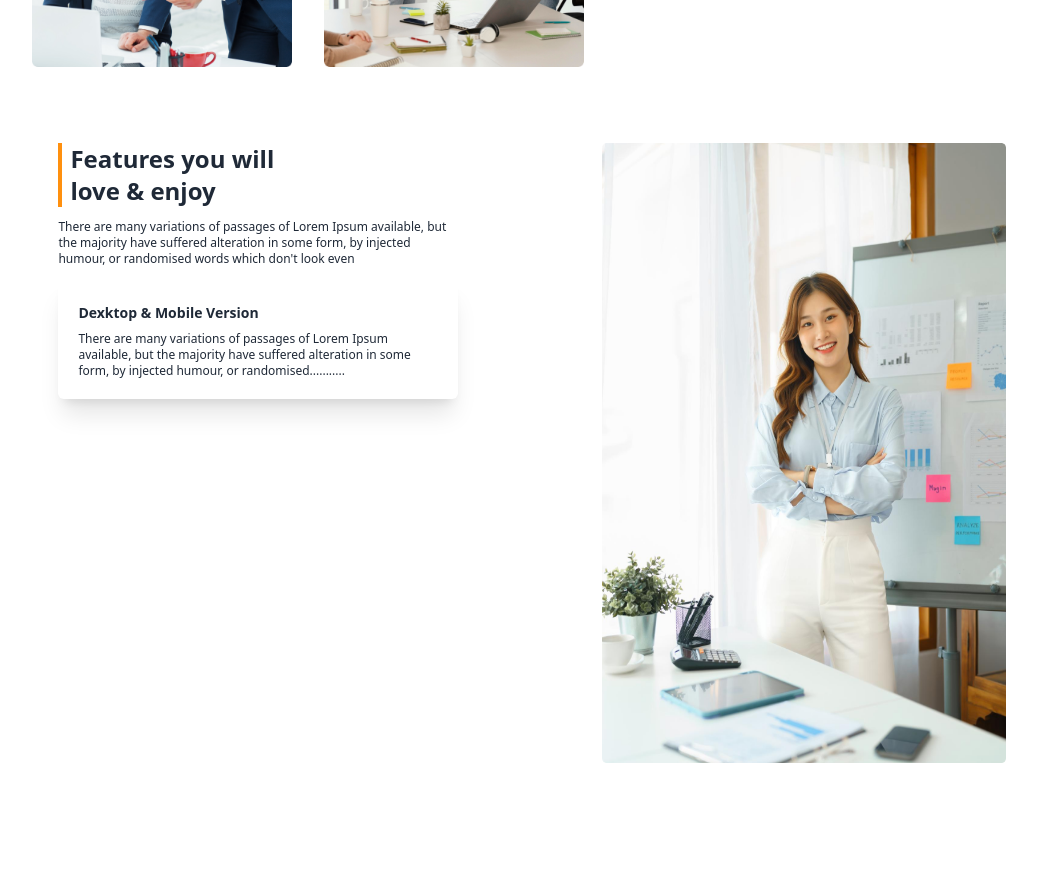
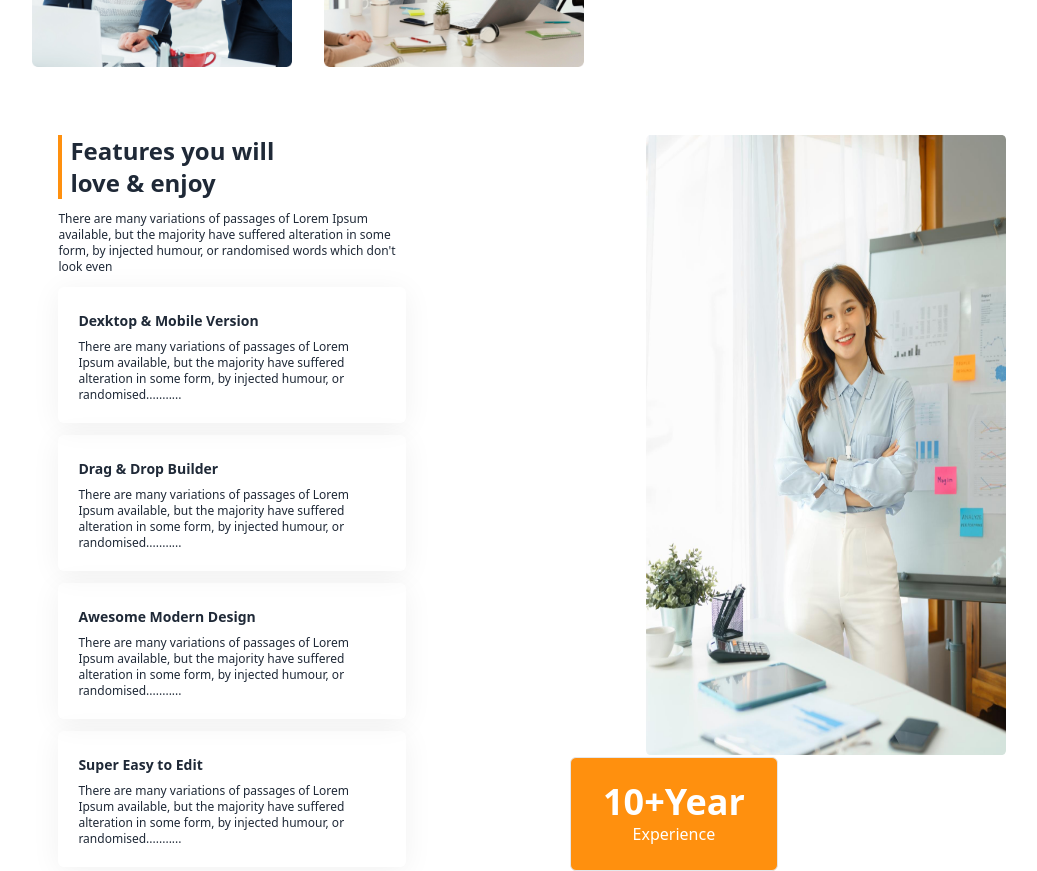
Before and after one commit to Riad123456789/Architects-project, a React (Vite) app: page / in a window 1280 px wide. Shown: the part 1460-2331 px from the top of the page, without its empty margins (108-1145 px from the left). Before the commit the page ends 2223 px from the top, so only its background shows below. Built offline with nearby package versions, Linux system fonts and the light colour scheme.

Commit message:
exprience section are done

```diff
--- a/src/Components/Experience.jsx
+++ b/src/Components/Experience.jsx
@@ -2,20 +2,41 @@ import img from "../assets/images/sponsors/architect.png"
 
 const Experience = () => {
     return (
-        <div className="flex mt-16 gap-36  w-[74%] mx-auto">
+        <div className="flex mt-14 gap-60  w-[74%] mx-auto relative">
             <div className=" space-y-3  w-[425px] ">
-                <h1 className="text-2xl font-bold border-l-4 border-[#FF900E] pl-2">Features you will <br />
+                <h1 className="text-2xl font-bold border-l-4 border-[#FF900E]  pl-2">Features you will <br />
                     love & enjoy</h1>
                 <p className="text-xs">There are many variations of passages of Lorem Ipsum available, but the majority have suffered alteration in some form, by injected humour, or randomised words which don't look even</p>
-                <div className="shadow-xl p-5 pt-6 rounded-md ">
+                <div style={{ boxShadow: " 0px 4px 30px 0px rgba(0, 0, 0, 0.06)" }} className=" p-5 pt-6 rounded-md ">
                     <p className="font-bold text-sm mb-2">Dexktop & Mobile Version</p>
+                    <p className="text-xs">There are many variations of passages of Lorem Ipsum available, but the majority have suffered alteration in some form, by injected humour, or randomised...........</p>
+                </div>
+                <div style={{ boxShadow: " 0px 4px 30px 0px rgba(0, 0, 0, 0.06)" }} className=" p-5 pt-6 rounded-md  ">
+                    <p className="font-bold text-sm mb-2">Drag & Drop Builder</p>
+                    <p className="text-xs">There are many variations of passages of Lorem Ipsum available, but the majority have suffered alteration in some form, by injected humour, or randomised...........</p>
+                </div>
+                <div style={{ boxShadow: " 0px 4px 30px 0px rgba(0, 0, 0, 0.06)" }} className=" p-5 pt-6 rounded-md ">
+                    <p className="font-bold text-sm mb-2">Awesome Modern Design</p>
+                    <p className="text-xs">There are many variations of passages of Lorem Ipsum available, but the majority have suffered alteration in some form, by injected humour, or randomised...........</p>
+                </div>
+                <div style={{ boxShadow: " 0px 4px 30px 0px rgba(0, 0, 0, 0.06)" }} className=" p-5 pt-6 rounded-md ">
+                    <p className="font-bold text-sm mb-2">Super Easy to Edit</p>
                     <p className="text-xs">There are many variations of passages of Lorem Ipsum available, but the majority have suffered alteration in some form, by injected humour, or randomised...........</p>
                 </div>
             </div>
 
             <div className="">
-                <img className="w-[430px] h-[620px]" src={img} alt="" />
+                <div className="">
+                    <img className="w-[440px] h-[620px]" src={img} alt="" />
+                </div>
+
+                <div className="border w-52 text-center bg-[#FF900E] text-white  py-6 rounded-md absolute
+                left-[54%] top-[85%]">
+                    <p className="text-4xl font-bold">10+Year</p>
+                    <p>Experience</p>
+                </div>
             </div>
+
         </div>
     );
 };
```
